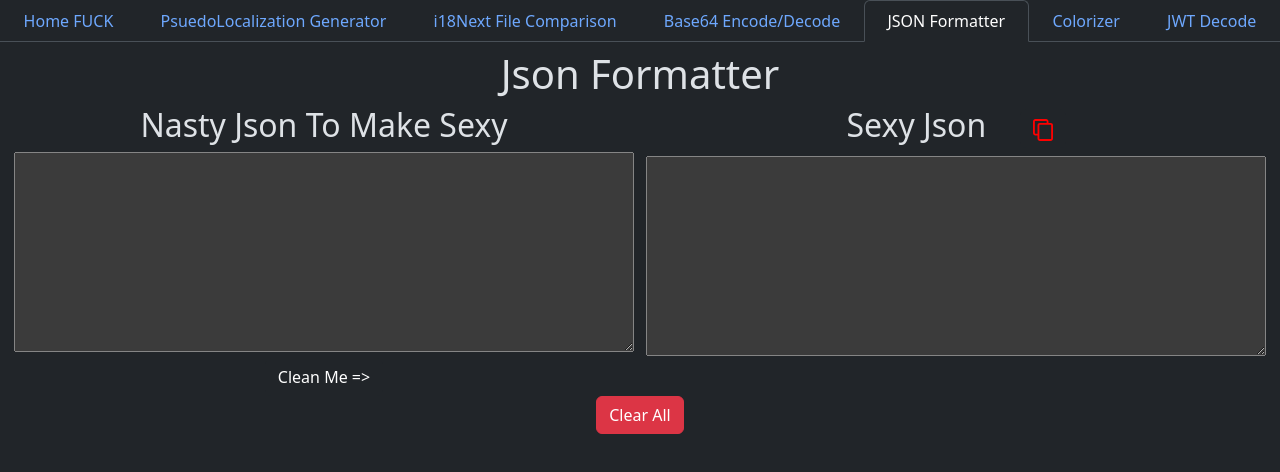
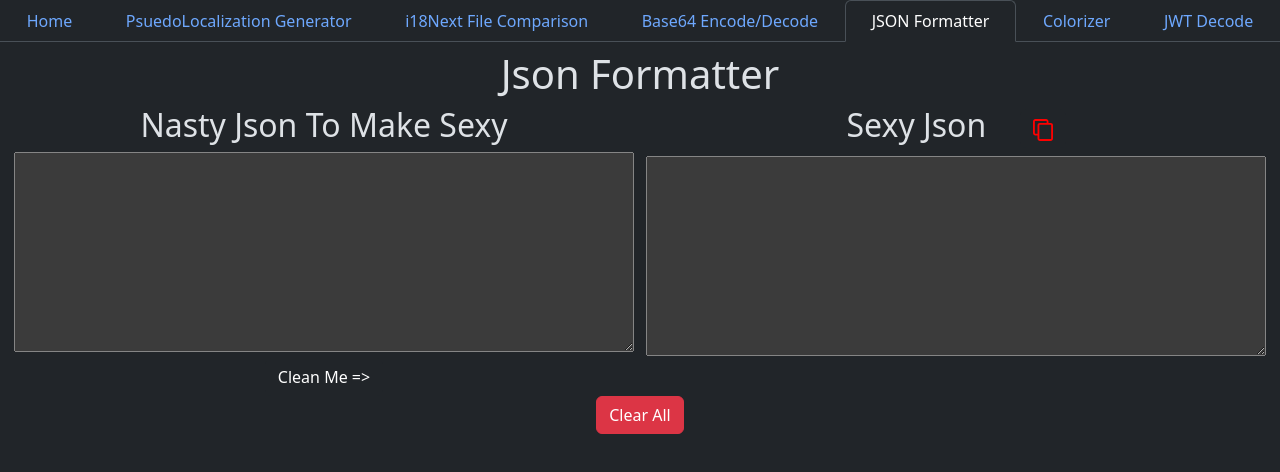
Before and after one commit to lintly/web_utilities, a React (Vite) app: page /formatter in a window 1280 px wide. Shown: the top 472 px of the page. Built offline with nearby package versions, Linux system fonts and the light colour scheme.

Commit message:
Undo simple change

```diff
--- a/src/components/Header.tsx
+++ b/src/components/Header.tsx
@@ -9,7 +9,7 @@ const Header = () => {
       <Nav fill variant="tabs">
         <Nav.Item>
           <Nav.Link href="/" active={location.pathname === "/"}>
-            Home FUCK
+            Home
           </Nav.Link>
         </Nav.Item>
 
```
